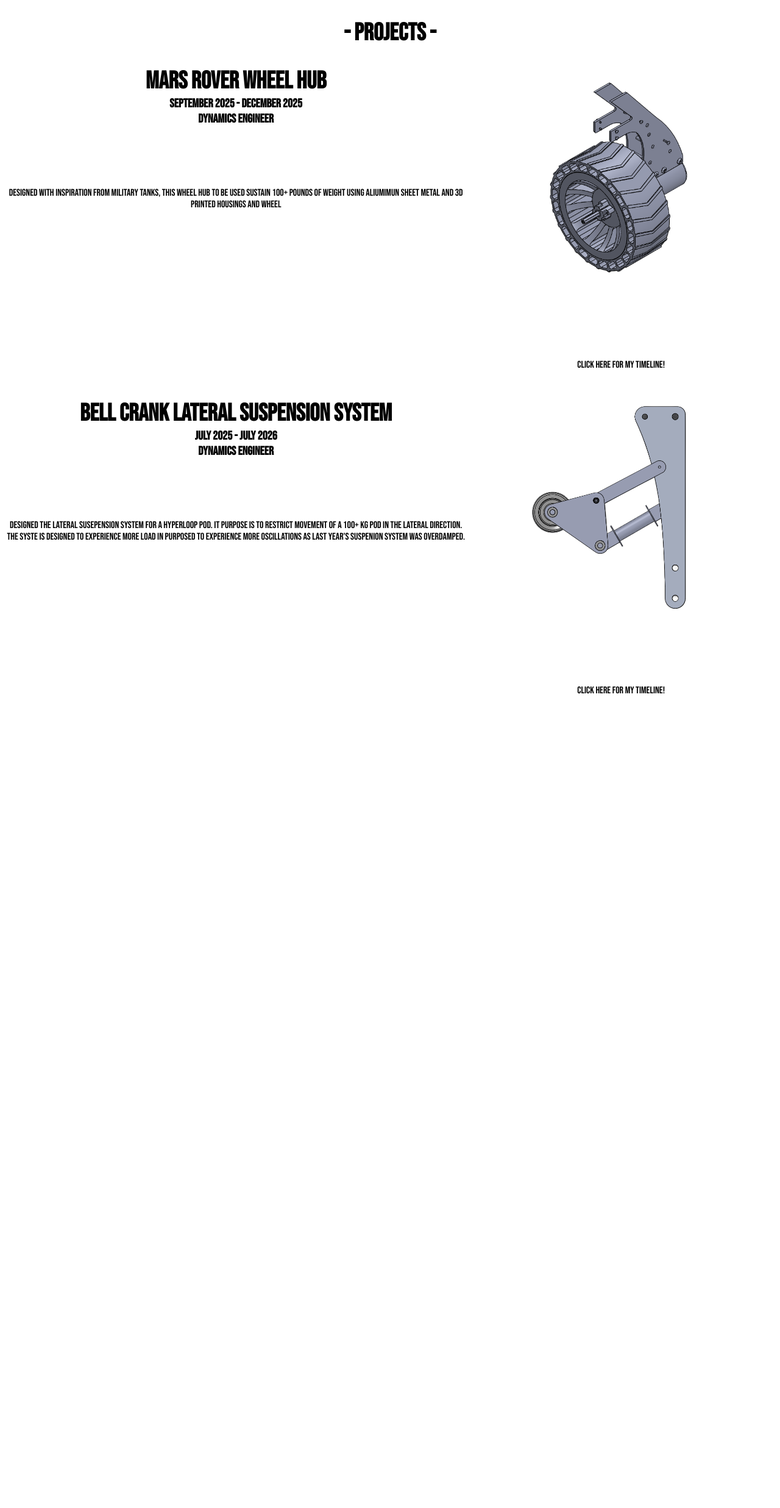
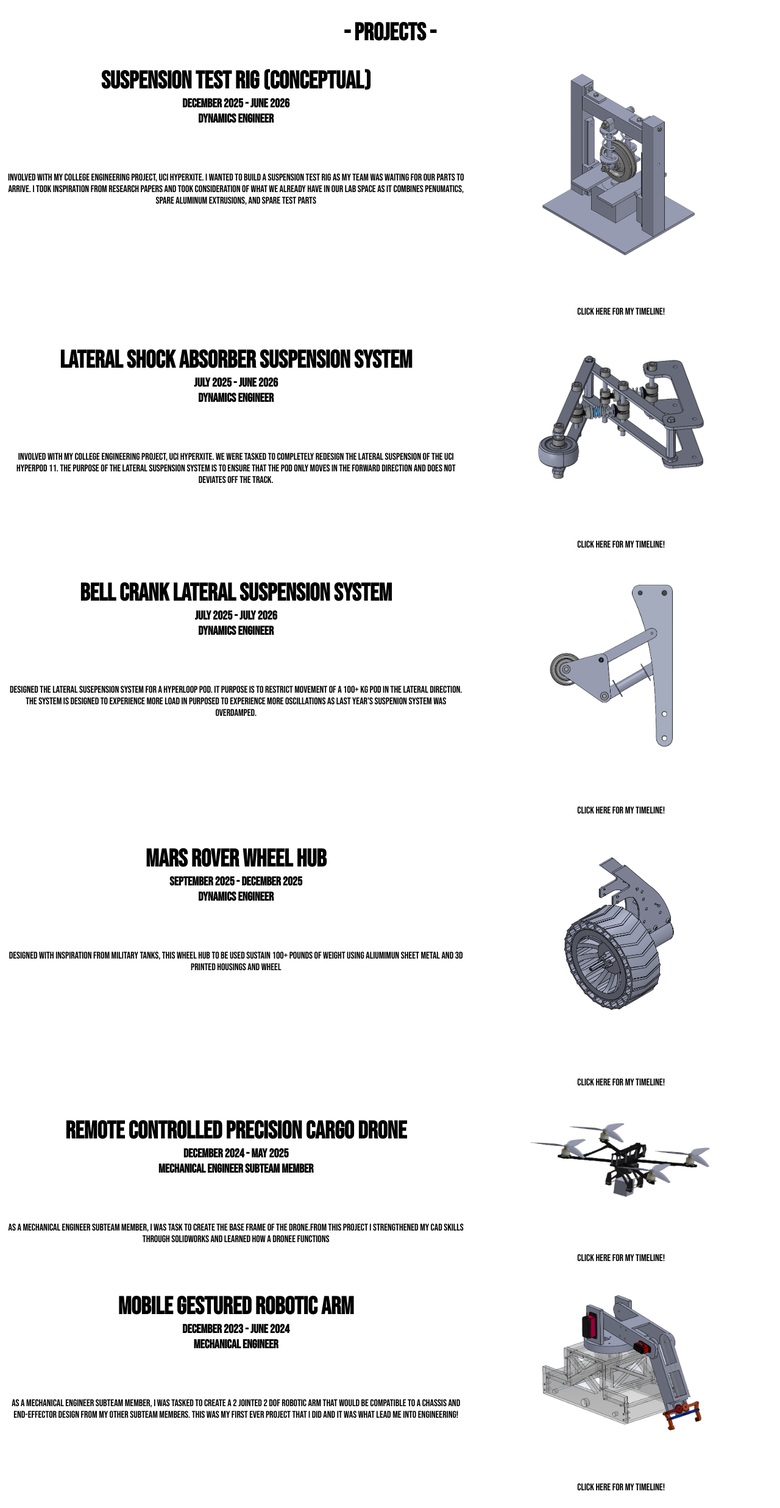
Before and after one commit to tristanmdelacruz-ux/career-portfolio, a Flask app: page /projects in a window 1280 px wide. Shown: the part 27-2500 px from the top of the page at 61% size. Before the commit the page ends 1165 px from the top, so only its background shows below. Run offline with Flask 3, Linux system fonts and the light colour scheme.

Commit message:
added images and all projects and condensed projects into one list

```diff
--- a/app.py
+++ b/app.py
@@ -3,53 +3,79 @@ from flask import Flask, render_template                #importing toolboxes
 
 app = Flask(__name__)                                   #starts the website
 
-project_HXSUSPENSION_TESTRIG = {
+
+project_HX_SUSPENSION_TESTRIG = {
 "name": "Suspension Test Rig (conceptual)",
 "date": "December 2025 - June 2026",
 "role": "Dynamics Engineer",
 "overview": """Involved with my college engineering project, UCI HyperXite. I wanted to build a suspension test rig as
 my team was waiting for our parts to arrive. I took inspiration from research papers and took consideration of what we already
 have in our lab space as it combines penumatics, spare aluminum extrusions, and spare test parts""",
+"image": "Suspension_Test_Rig.png",
 
 }
 
-project_HXLATERALSUSPENSION = {
+project_HX_LATERALSUSPENSION = {
 "name": "Lateral Shock Absorber Suspension System",
 "date": " July 2025 - June 2026",
 "role": "Dynamics Engineer",
 "overview": """Involved with my college engineering project, UCI HyperXite. We were tasked to completely redesign the lateral suspension of the
 UCI HyperPod 11. The purpose of the Lateral Suspension System is to ensure that the pod only moves in the forward direction and does not
 deviates off the track.""",
+"image": "hx_lateral_suspension.png",
 }
 
 
-project_HXBELLCRACKSUSPENSION = {                                         #importing project one for the project section. importing the important info
+project_HX_BELLCRACKSUSPENSION = {                                         #importing project one for the project section. importing the important info
 "name": "Bell Crank Lateral Suspension System",
 "date": "July 2025 - July 2026",
 "role": "Dynamics Engineer",
 "overview":  """Designed the Lateral Susepension System for a Hyperloop Pod. It purpose is to restrict movement of a 100+ kg pod in the
-lateral direction. The syste is designed to experience more load in purposed to experience more oscillations as last year's suspenion system was
+lateral direction. The system is designed to experience more load in purposed to experience more oscillations as last year's suspenion system was
 overdamped.""",
+"image": "HX_BELL_CRANK.png",
 
 }
 
-
-project_LEGACYWHEELHUB = {                                         #importing project one for the project section. importing the important info
+project_LEGACY_WHEELHUB = {                                         #importing project one for the project section. importing the important info
 "name":  "Mars Rover Wheel Hub",
 "date": "September 2025 - December 2025",
 "role": "Dynamics Engineer",
 "overview":  """Designed with inspiration from Military Tanks, this Wheel Hub to be used sustain 100+ pounds of weight
 using aliumimun sheet metal and 3D printed housings and wheel""",
+"image": "LEGACY_Wheel_Hub.png",
 
 }
 
 
-project_FEPREMOTEDRONE ={
+project_FEP_REMOTEDRONE = {
 "name": "Remote Controlled Precision Cargo Drone",
-"date": "June 2025 - March 2026",
+"date": "December 2024 - May 2025",
+"role": "Mechanical Engineer Subteam Member",
+"overview": """As a mechanical engineer subteam member, I was task to create the base frame of the drone.From this project I strengthened my CAD skills
+through SOLIDWORKS and learned how a dronee functions""",
+"image": "fep_remote_drone.png",
+}
+
+project_FEP_MOBILEGESTUREDARM = {
+"name": "Mobile Gestured Robotic Arm",
+"date": "December 2023 - June 2024",
 "role": "Mechanical Engineer",
-"overview": """As a mechanical engineer""",
+"overview": """ As a mechanical engineer subteam member, I was tasked to create a 2 jointed 2 DOF Robotic Arm that would be compatible
+to a chassis and end-effector design from my other subteam members. This was my FIRST EVER project that I did and it was what lead me into
+engineering! """,
+"image": "Mobile_Gestured_Robotic_Arm.png",
 }
+
+all_projects = [
+    project_HX_SUSPENSION_TESTRIG,
+    project_HX_LATERALSUSPENSION,
+    project_HX_BELLCRACKSUSPENSION,
+    project_LEGACY_WHEELHUB,
+    project_FEP_REMOTEDRONE,
+    project_FEP_MOBILEGESTUREDARM,
+]
+
 
 
 @app.route("/")                                         #first page = home
@@ -62,7 +88,7 @@ def about():
 
 @app.route("/projects")                                 #third page = projects section
 def projects():
-    return render_template("projects.html", project=project_LEGACYWHEELHUB, project2=project_HXBELLCRACKSUSPENSION)        #render_template(location or file)
+    return render_template("projects.html", projects=all_projects)        #render_template(location or file)
 
 
 if __name__ == "__main__":                              #runs the websites
--- a/static/style-project-page.css
+++ b/static/style-project-page.css
@@ -42,45 +42,27 @@ h3 {
 }
 
 p{
-    color: black
+    color: black;
     font-family: 'Bebas Neue', sans-serif;
-    margin-top: 100px;
+    margin-top: 75px;
     text-align: center
 
 }
 
-.project-LEGACYWHEELHUB { /* container for the project sections */
+.project-container { /* container for the project sections */
     display: flex;
 }
 
-.project-LEGACYWHEELHUB-left {  /* container for the left section of the project */
+.project-left {  /* container for the left section of the project */
     width: 60%;
 }
 
-.project-LEGACYWHEELHUB-right { /* container for the right section of the project */
+.project-right { /* container for the right section of the project */
     width: 40%;
     text-align: center;
     margin-top: 30px;
 }
 
-.project-LEGACYWHEELHUB-right img{
-    width: 75%;
+.project-right img {
+    width: 60%
 }
-
-.project-HXBELLCRACKSUSPENSION { /* container for the project sections */
-    display: flex;
-}
-
-.project-HXBELLCRACKSUSPENSION-left {  /* container for the left section of the project */
-    width: 60%;
-}
-
-.project-HXBELLCRACKSUSPENSION-right { /* container for the right section of the project */
-    width: 40%;
-    text-align: center;
-    margin-top: 30px;
-}
-
-.project-HXBELLCRACKSUSPENSION-right img{
-    width: 75%;
-}
--- a/templates/projects.html
+++ b/templates/projects.html
@@ -16,35 +16,23 @@
 
         <h1>- PROJECTS -</h1> <!-- main header of the page-->
 
-        <div class="project-LEGACYWHEELHUB">  <!-- container for the project section-->
 
-            <div class="project-LEGACYWHEELHUB-left"> <!-- dividing the text into the left column-->
+        {% for project in projects %}
+        <div class="project-container">  <!-- container for the project section-->
+
+            <div class="project-left"> <!-- dividing the text into the left column-->
                 <h1>{{project.name}}</h1>
                 <h2>{{project.date}}</h2>
                 <h3>{{project.role}}</h3>
                 <p>{{project.overview}}</p>
             </div>
-            <div class="project-LEGACYWHEELHUB-right"> <!-- dividing the text into the right column-->
-                <img src="/static/LEGACY_Wheel_Hub.png" alt="Tank Steering Wheel Hub CAD Model">  <!-- image import -->
+            <div class="project-right"> <!-- dividing the text into the right column-->
+                <img src="/static/{{project.image}}" alt="Error">  <!-- image import -->
                 <p>Click Here for my Timeline!</p> <!-- caption-->
             </div>
 
         </div>
-
-        <div class="project-HXBELLCRACKSUSPENSION">
-
-            <div class="project-HXBELLCRACKSUSPENSION-left">
-                <h1>{{project2.name}}</h1>
-                <h2>{{project2.date}}</h2>
-                <h3>{{project2.role}}</h3>
-                <p>{{project2.overview}}</p>
-            </div> <!-- dividing the text into the left column-->
-
-            <div class="project-HXBELLCRACKSUSPENSION-right">
-                <img src="/static/HX_BELL_CRANK.png" alt="Bell Crank Lateral Suspension">
-                <p>Click here for my Timeline!</p>
-            </div>
-        </div>
+        {% endfor %}
 
     </body>
 
```
Also changed, not shown: static/Mobile_Gestured_Robotic_Arm.png (added), static/Suspension_Test_Rig.png (added), static/fep_remote_drone.png (added), static/hx_lateral_suspension.png (added).
